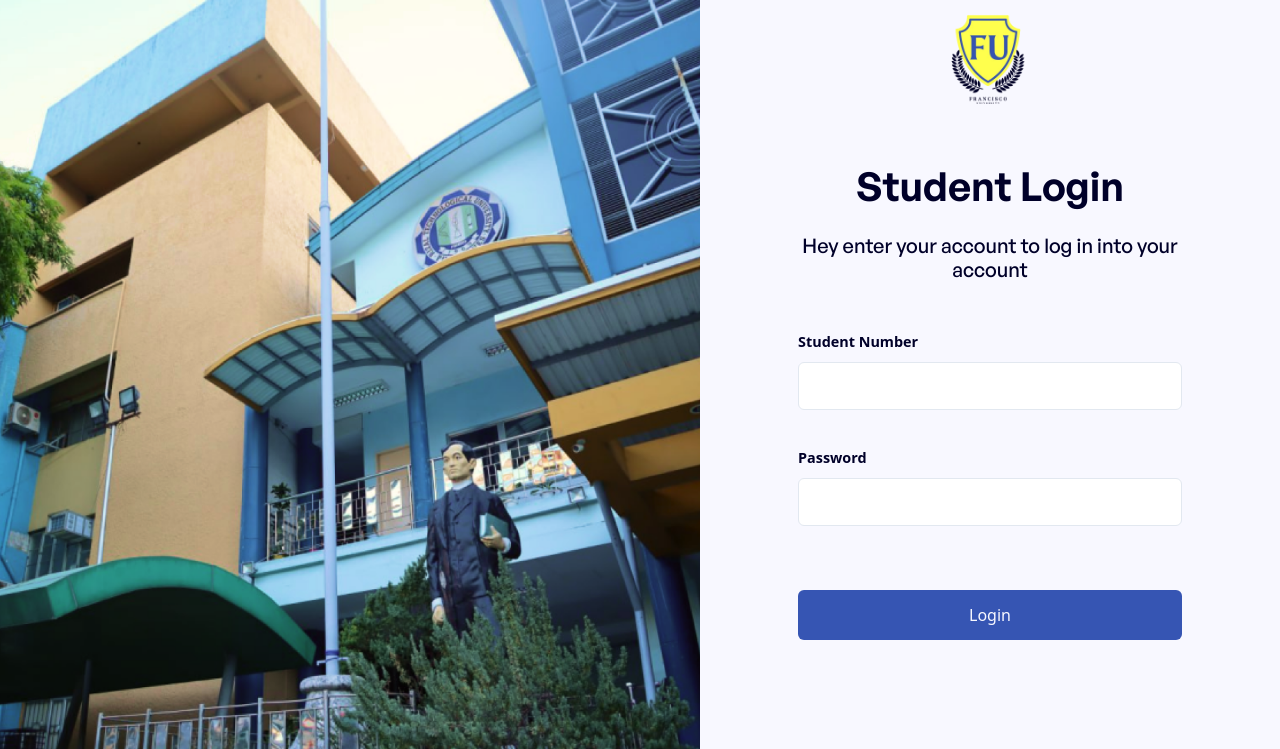
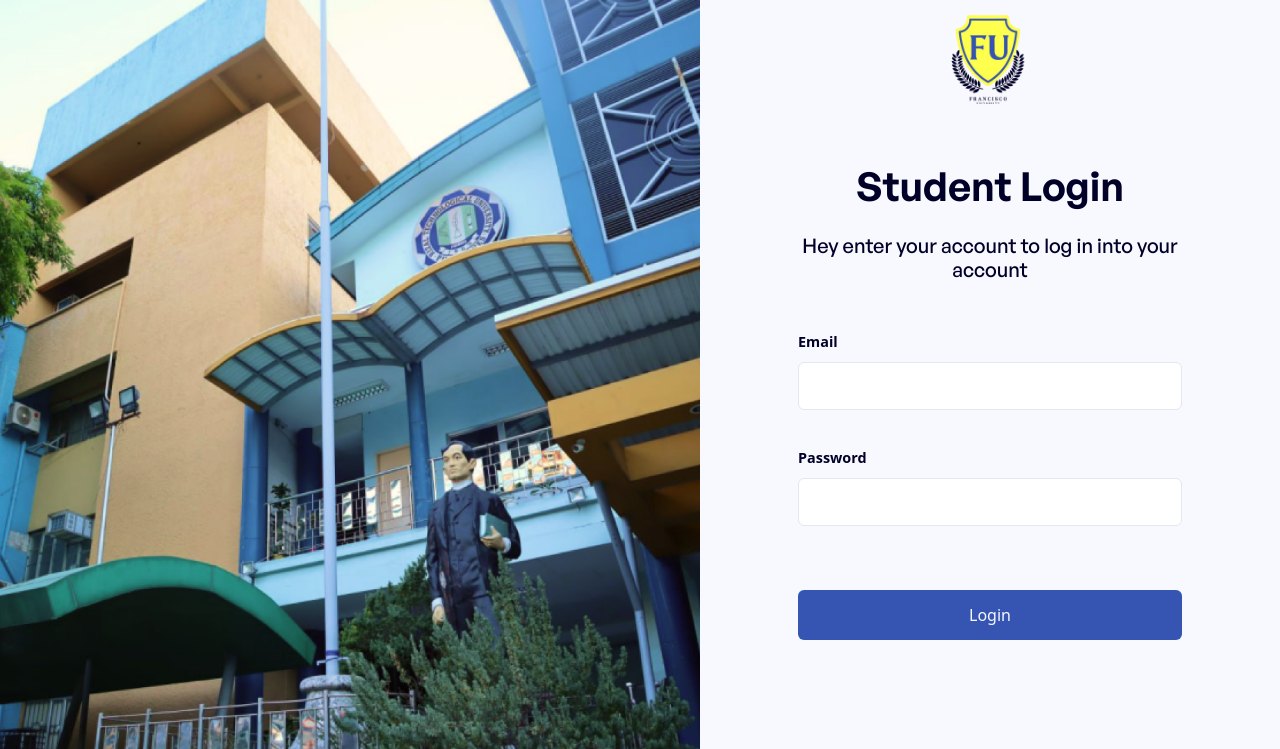
Before and after one commit to gjyannDev/Course-Enrollment-System, a PHP site: page /studentLogin.php in a window 1280 px wide. Shown: the top 749 px of the page. Run offline with PHP 8.4, Linux system fonts and the light colour scheme.

Commit message:
fixed the input names and types

```diff
--- a/studentLogin.php
+++ b/studentLogin.php
@@ -37,15 +37,15 @@
                 Hey enter your account to log in into your account
               </p>
            </div>
-           <form action="" method = "POST">
+           <form action="stu_login.php" method = "POST">
               <div class="input__container">
                 <div class="input__group">
-                    <label class="label">Student Number</label>
-                    <input type="studentNumber" name="text" class="input" pattern="\d+">
+                    <label class="label">Email</label>
+                    <input type="text" name="email" class="input" pattern="\d+">
                 </div>
                 <div class="input__group">
                     <label class="label">Password</label>
-                    <input type="password" name="text" class="input" pattern="\d+">
+                    <input type="password" name="userPass" class="input" pattern="\d+">
                 </div>
                 <button type="submit" class="primary__btn__solid2">Login</button>
               </div>
```
